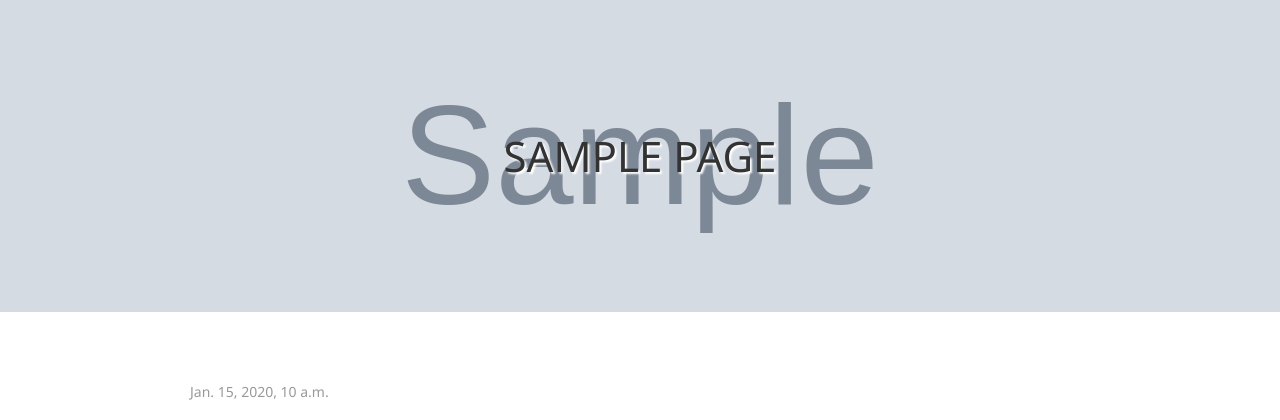
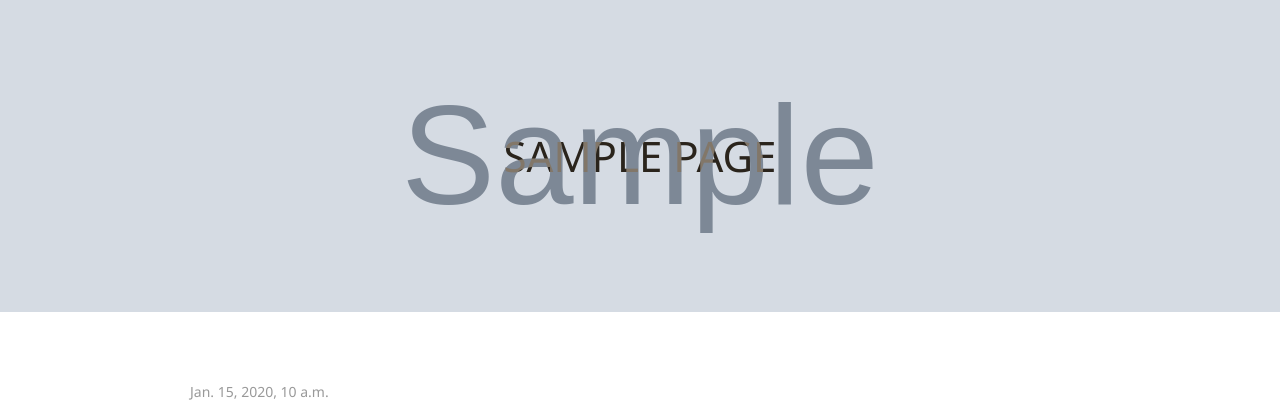
Before and after one commit to axper/homepage, a Django app: template blog/templates/blog/blog.html in a window 1280 px wide. Shown: the top 420 px of the page. Run offline with Django 3.2, Linux system fonts and the light colour scheme; the template is opened without the code that fills it: most values are stand-ins (such as "Sample title", 1, 10 or a date in 2020); grey boxes marked "Sample" are stand-in pictures; some libraries are stand-ins or nearby versions.

Commit message:
Made title appear properly on any kind of background by inverting text color

```diff
--- a/blog/static/css/main.css
+++ b/blog/static/css/main.css
@@ -27,6 +27,7 @@ h1, h2, h3, h4, h5, h6 {
     background-color: #bdbdbd;
 }
 
-.white-text-shadow {
-    text-shadow: white 0.05em 0.05em 0.05em;
+.inverse-text-color-background {
+    mix-blend-mode: exclusion;
+    color: white;
 }
--- a/blog/templates/blog/base_formatted.html
+++ b/blog/templates/blog/base_formatted.html
@@ -11,7 +11,7 @@
             <div class="uk-background-cover uk-flex background-grey min-height-header-footer"
                  {% if page.banner %}style="background-image: url({{ page.banner.url }});"{% endif %}>
                 <div class="uk-width-auto uk-text-center uk-margin-auto uk-margin-auto-vertical">
-                    <h1 class="uk-heading-primary uk-text-uppercase uk-width-auto uk-text-center uk-margin-auto uk-margin-auto-vertical white-text-shadow">
+                    <h1 class="uk-heading-primary uk-text-uppercase uk-width-auto uk-text-center uk-margin-auto uk-margin-auto-vertical inverse-text-color-background">
                         {% block title %}{% endblock title %}
                     </h1>
                 </div>
```
